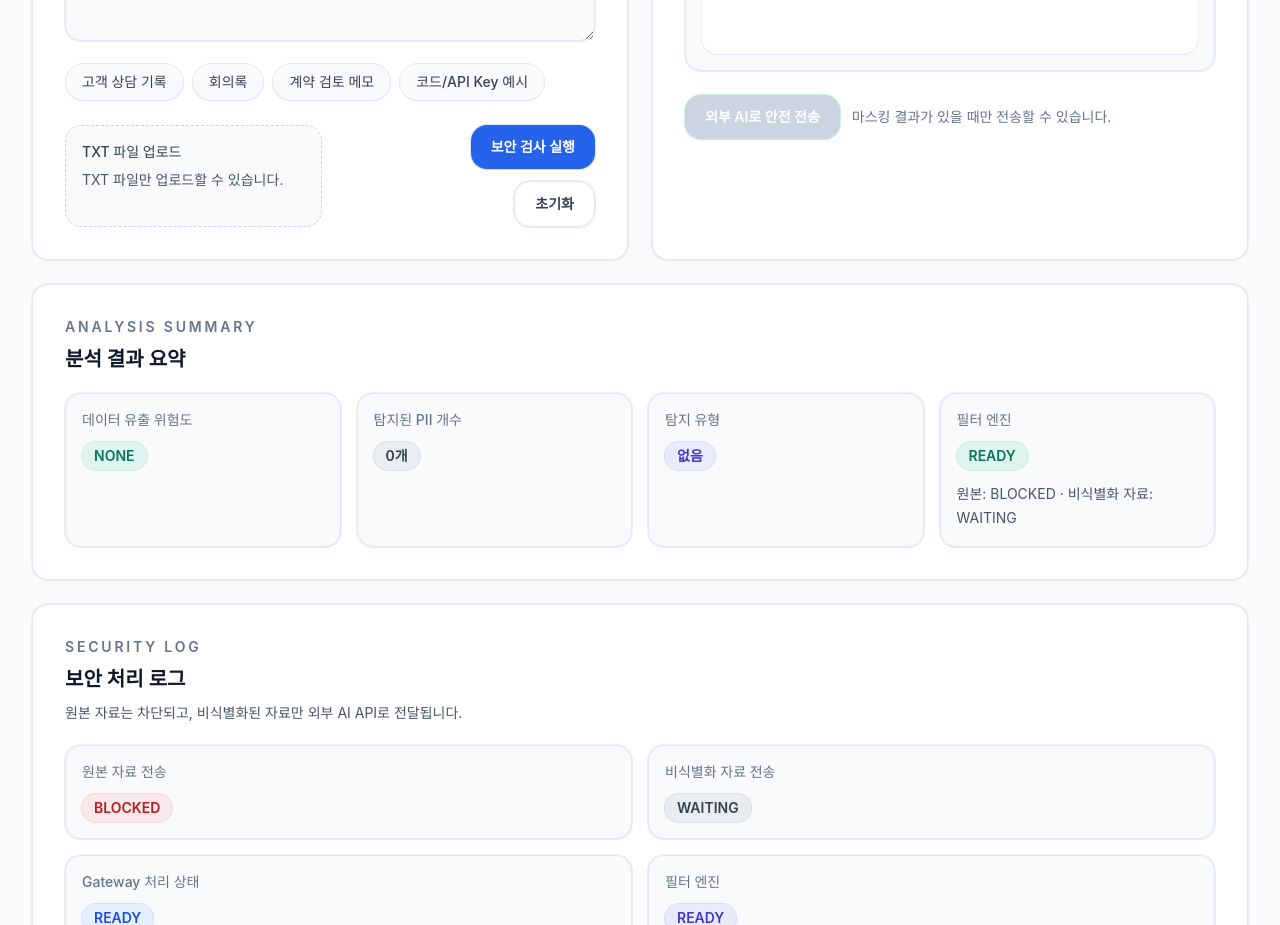
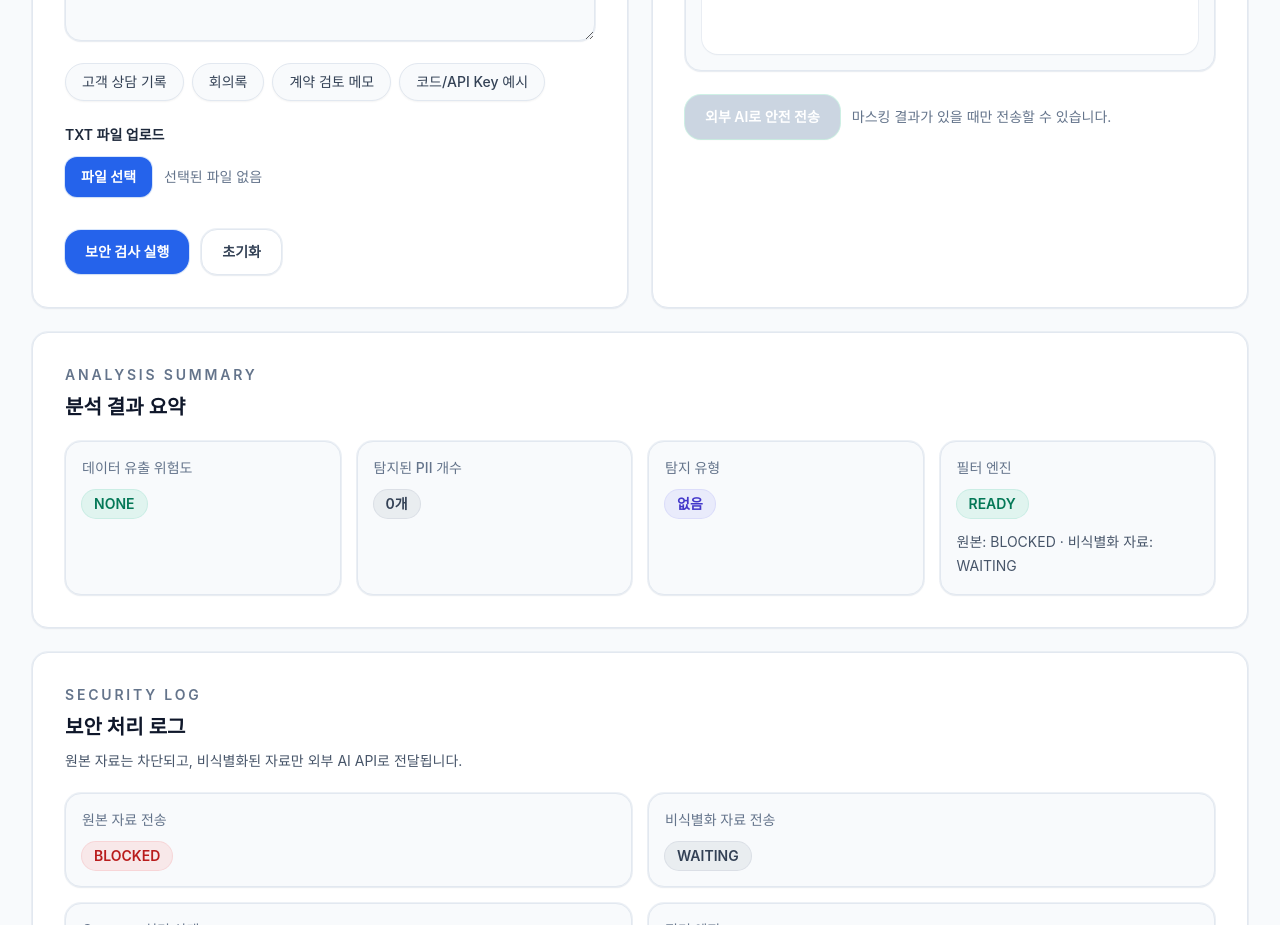
Before and after one commit to PII-Shield-Gateway/AI-Security-Gateway, a React (Vite) app in the folder frontend/: page / in a window 1280 px wide. Shown: the part 1000-1925 px from the top of the page. Built offline with nearby package versions, Linux system fonts and the light colour scheme.

Commit message:
style: fix frontend upload button layout

```diff
--- a/frontend/index.html
+++ b/frontend/index.html
@@ -4,6 +4,7 @@
     <meta charset="UTF-8" />
     <meta name="viewport" content="width=device-width, initial-scale=1.0" />
     <title>AI Security Gateway</title>
+    <link rel="icon" href="/favicon.svg" type="image/svg+xml" />
   </head>
   <body>
     <div id="root"></div>
--- a/frontend/src/App.jsx
+++ b/frontend/src/App.jsx
@@ -86,7 +86,7 @@ function App() {
     setErrorMessage("");
   }
 
-  function handleTxtUpload(event) {
+  function handleFileUpload(event) {
     const file = event.target.files?.[0];
     event.target.value = "";
 
@@ -96,9 +96,15 @@ function App() {
 
     const isTxtFile =
       file.name.toLowerCase().endsWith(".txt") || file.type === "text/plain";
+    const isPdfFile =
+      file.name.toLowerCase().endsWith(".pdf") || file.type === "application/pdf";
+    const isDocxFile =
+      file.name.toLowerCase().endsWith(".docx") ||
+      file.type ===
+        "application/vnd.openxmlformats-officedocument.wordprocessingml.document";
 
-    if (!isTxtFile) {
-      setErrorMessage("TXT 파일만 업로드할 수 있습니다.");
+    if (!isTxtFile && !isPdfFile && !isDocxFile) {
+      setErrorMessage("TXT, PDF, DOCX 파일만 업로드할 수 있습니다.");
       return;
     }
 
@@ -175,7 +181,7 @@ function App() {
             sourceText={sourceText}
             onSourceTextChange={handleSourceTextChange}
             onSampleClick={handleSampleClick}
-            onTxtUpload={handleTxtUpload}
+            onFileUpload={handleFileUpload}
             onRunCheck={handleRunCheck}
             onReset={handleReset}
             isLoading={isLoading}
--- a/frontend/src/components/OriginalDocumentPanel.jsx
+++ b/frontend/src/components/OriginalDocumentPanel.jsx
@@ -1,3 +1,5 @@
+import { useState } from "react";
+
 function OriginalDocumentPanel({
   sourceText = "",
   onSourceTextChange = () => {},
@@ -8,6 +10,14 @@ function OriginalDocumentPanel({
   isLoading = false,
   errorMessage = "",
 }) {
+  const [selectedFileName, setSelectedFileName] = useState("");
+
+  function handleFileUpload(event) {
+    const file = event.target.files?.[0];
+    setSelectedFileName(file?.name ?? "");
+    onTxtUpload(event);
+  }
+
   return (
     <section className="rounded-2xl border border-slate-200 bg-white p-6 shadow-sm ring-1 ring-slate-200/60 transition-colors duration-200 dark:border-slate-800 dark:bg-slate-900 dark:ring-slate-800/80 sm:p-8">
       <div className="flex flex-col gap-2">
@@ -55,19 +65,34 @@ function OriginalDocumentPanel({
         <PresetButton label="코드/API Key 예시" onClick={() => onSampleClick("code")} />
       </div>
 
-      <div className="mt-6 grid gap-4 sm:grid-cols-2">
-        <label className="flex cursor-pointer flex-col gap-2 rounded-2xl border border-dashed border-slate-300 bg-slate-50 p-4 text-sm text-slate-600 transition-colors duration-200 hover:bg-slate-100 dark:border-slate-700 dark:bg-slate-950 dark:text-slate-300 dark:hover:bg-slate-800/60">
-          <span className="font-medium text-slate-700 dark:text-slate-200">TXT 파일 업로드</span>
-          <span>TXT 파일만 업로드할 수 있습니다.</span>
+      <div className="mt-6">
+        <p className="mb-3 text-sm font-semibold text-slate-800 dark:text-slate-100">
+          TXT 파일 업로드
+        </p>
+
+        <div className="flex flex-wrap items-center gap-3">
           <input
+            id="source-file-upload"
             type="file"
             accept=".txt,text/plain"
-            onChange={onTxtUpload}
+            onChange={handleFileUpload}
             className="sr-only"
           />
+
+          <label
+            htmlFor="source-file-upload"
+            className="inline-flex h-10 cursor-pointer items-center justify-center rounded-xl bg-blue-600 px-4 text-sm font-semibold text-white shadow-sm ring-1 ring-blue-500/20 transition-colors duration-200 hover:bg-blue-500 focus:outline-none focus:ring-2 focus:ring-blue-500/30 dark:bg-blue-500 dark:hover:bg-blue-400"
+          >
+            파일 선택
           </label>
 
-        <div className="flex flex-col gap-3 sm:items-end sm:justify-end">
+          <span className="max-w-64 truncate text-sm text-slate-500 dark:text-slate-400">
+            {selectedFileName || "선택된 파일 없음"}
+          </span>
+        </div>
+      </div>
+
+      <div className="mt-8 flex flex-wrap items-center gap-3">
         <button
           type="button"
           onClick={onRunCheck}
@@ -76,6 +101,7 @@ function OriginalDocumentPanel({
         >
           {isLoading ? "검사 중..." : "보안 검사 실행"}
         </button>
+
         <button
           type="button"
           onClick={onReset}
@@ -83,7 +109,6 @@ function OriginalDocumentPanel({
         >
           초기화
         </button>
-        </div>
       </div>
 
       {errorMessage ? (
```
Also changed, not shown: frontend/public/favicon.svg (added). Lines whose indentation alone changed are shown as unchanged.
